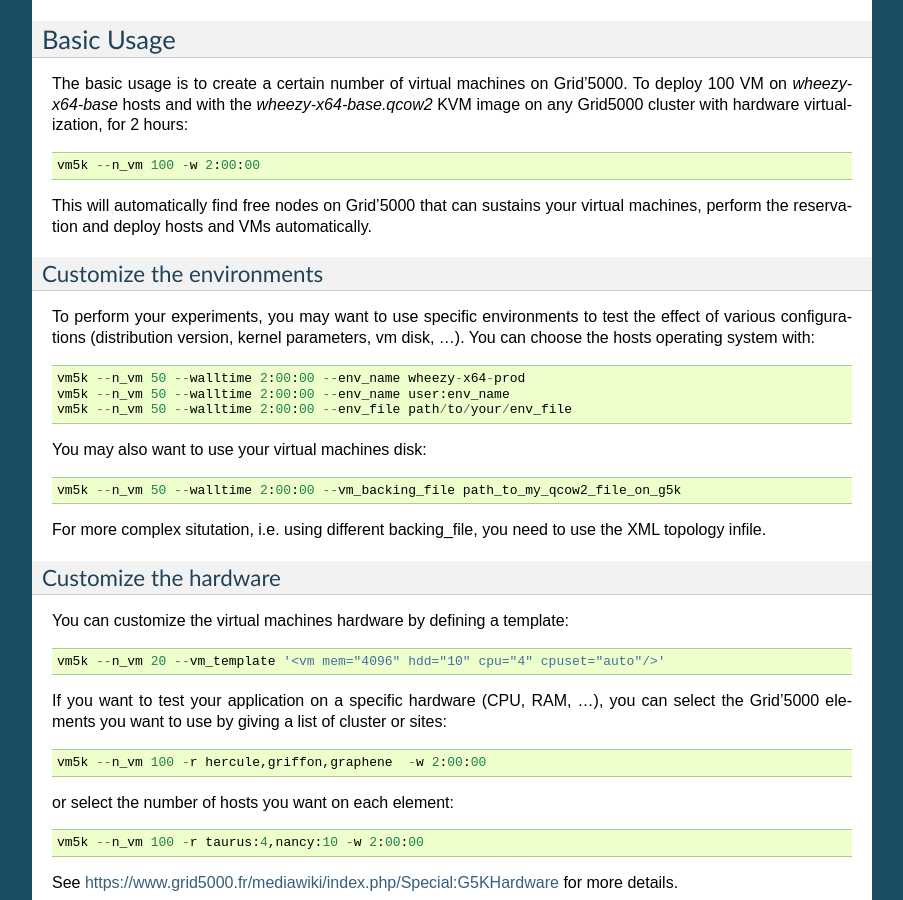
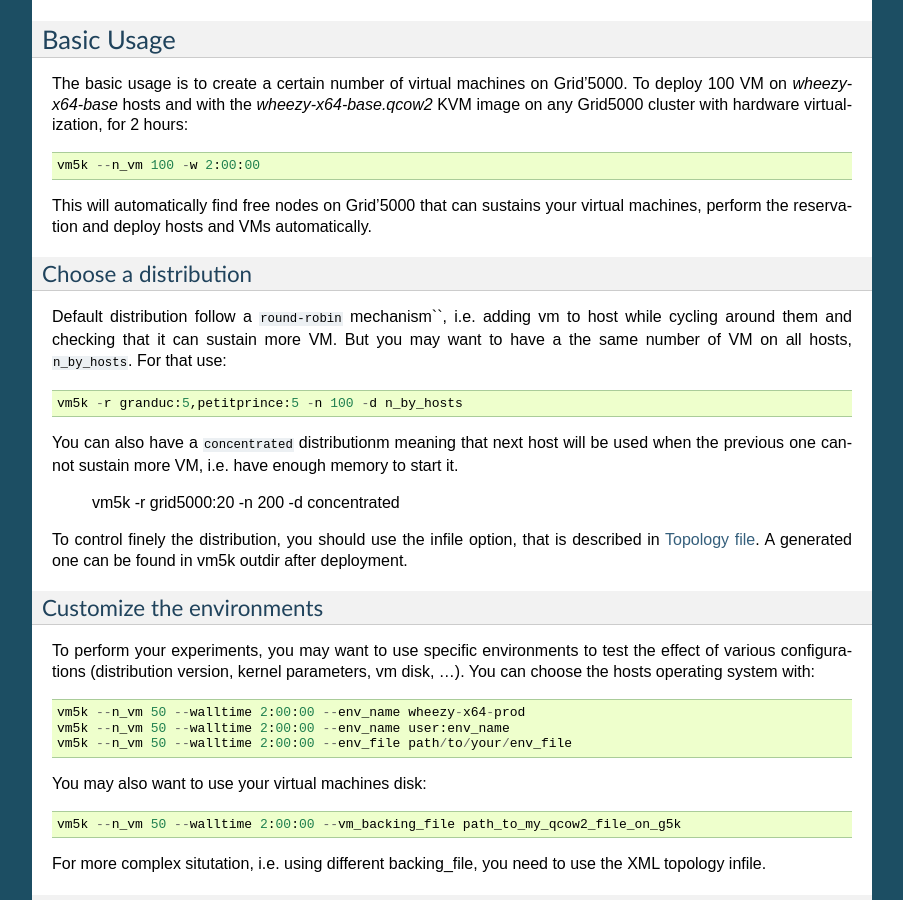
Before and after one commit to lpouillo/vm5k, a Sphinx documentation site: the page built from docs/vm5k.rst, in a window 1280 px wide and 900 px high, scrolled down 1161 px. Shown: the whole window, without its empty margins (198-1101 px from the left). Built offline with Sphinx 7.4.7, drawn with Linux system fonts in a browser that asks for light colours; formulas are drawn with MathJax 3; some of the changed text lies outside the part shown.

Commit message:
[doc] add distribution section

```diff
--- a/docs/vm5k.rst
+++ b/docs/vm5k.rst
@@ -52,6 +52,24 @@
 This will automatically find free nodes on Grid'5000 that can sustains your virtual
 machines, perform the reservation and deploy hosts and VMs automatically.
 
+Choose a distribution
+^^^^^^^^^^^^^^^^^^^^^
+
+Default distribution follow a ``round-robin`` mechanism``, i.e. adding vm to host while cycling around
+them and checking that it can sustain more VM. But you may want to have a the same number of VM on
+all hosts, ``n_by_hosts``. For that use::
+
+  vm5k -r granduc:5,petitprince:5 -n 100 -d n_by_hosts
+
+You can also have a ``concentrated`` distributionm meaning that next host will be used when the previous one
+cannot sustain more VM, i.e. have enough memory to start it.
+
+
+  vm5k -r grid5000:20 -n 200 -d concentrated
+
+To control finely the distribution, you should use the infile option, that is described in
+`Topology file <http://vm5k.readthedocs.org/en/latest/vm5k.html#use-a-topology-file>`_.
+A generated one can be found in vm5k outdir after deployment.
 
 Customize the environments
 ^^^^^^^^^^^^^^^^^^^^^^^^^^
```
